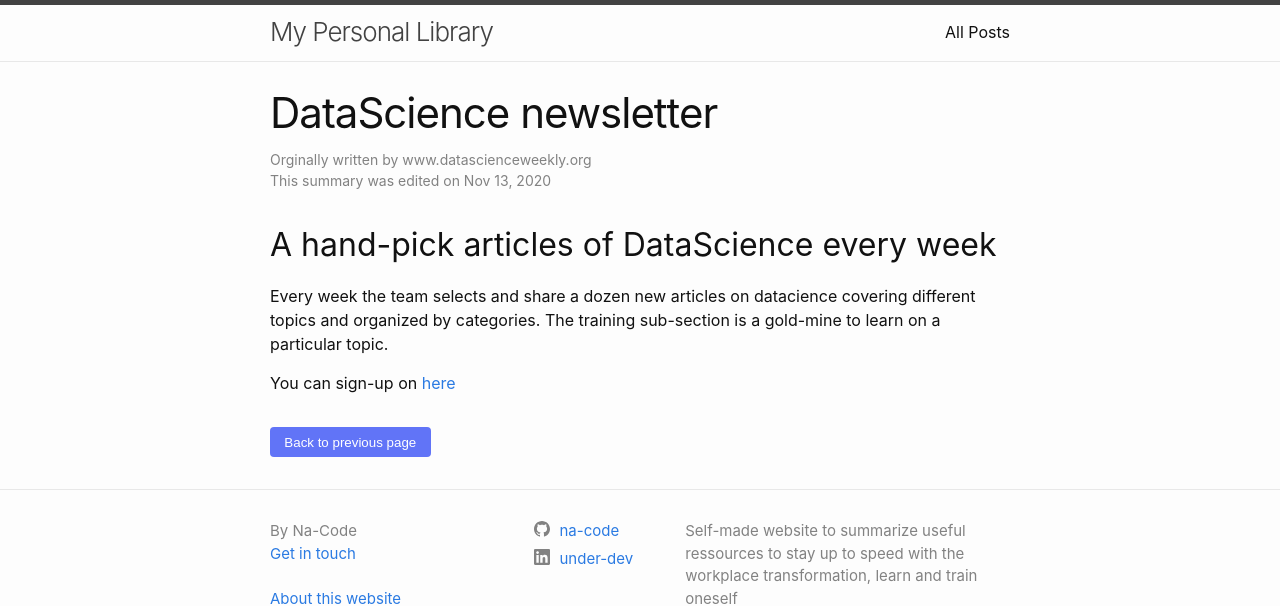
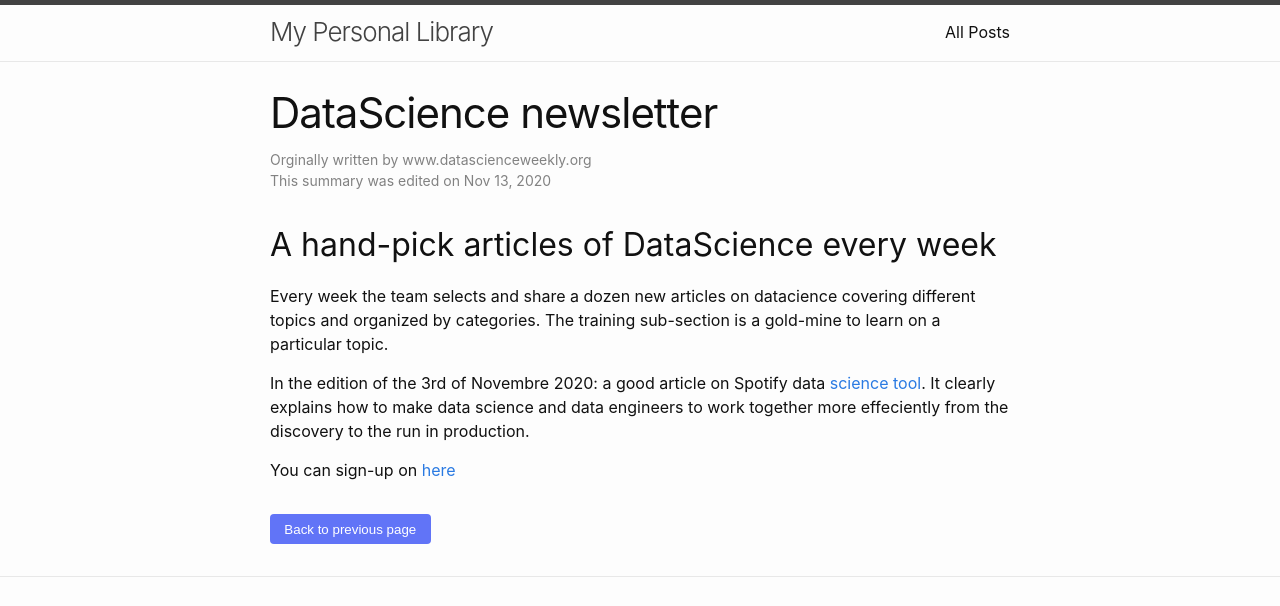
Before and after one commit to na-code/na-site, a Jekyll site: the page built from _posts/newsletter/2020-11-13-datascience.md, in a window 1280 px wide, cut to the strip 0-606 px from the top of the page. Built offline with Jekyll 4.4.1, drawn with Linux system fonts in a browser that asks for light colours.

Commit message:
Update 2020-11-13-datascience.md

```diff
--- a/_posts/newsletter/2020-11-13-datascience.md
+++ b/_posts/newsletter/2020-11-13-datascience.md
@@ -10,4 +10,6 @@ author: www.datascienceweekly.org
 Every week the team selects and share a dozen new articles on datacience covering different topics and organized by categories.
 The training sub-section is a gold-mine to learn on a particular topic.
 
+In the edition of the 3rd of Novembre 2020: a good article on Spotify data [science tool](https://spotify.design/article/designing-data-science-tools-at-spotify). It clearly explains how to make data science and data engineers to work together more effeciently from the discovery to the run in production.
+
 You can sign-up on [here](https://www.datascienceweekly.org/)
```
